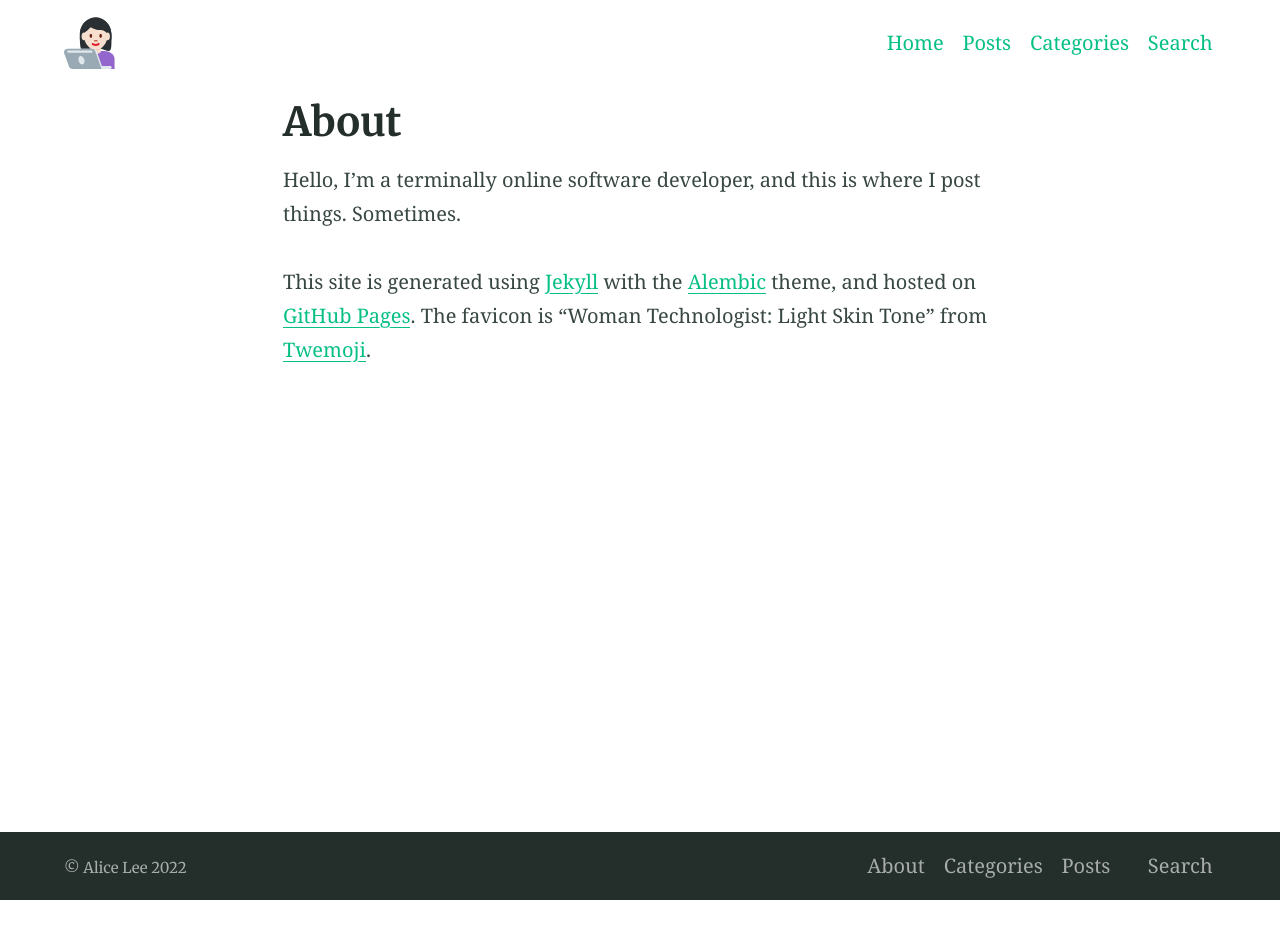
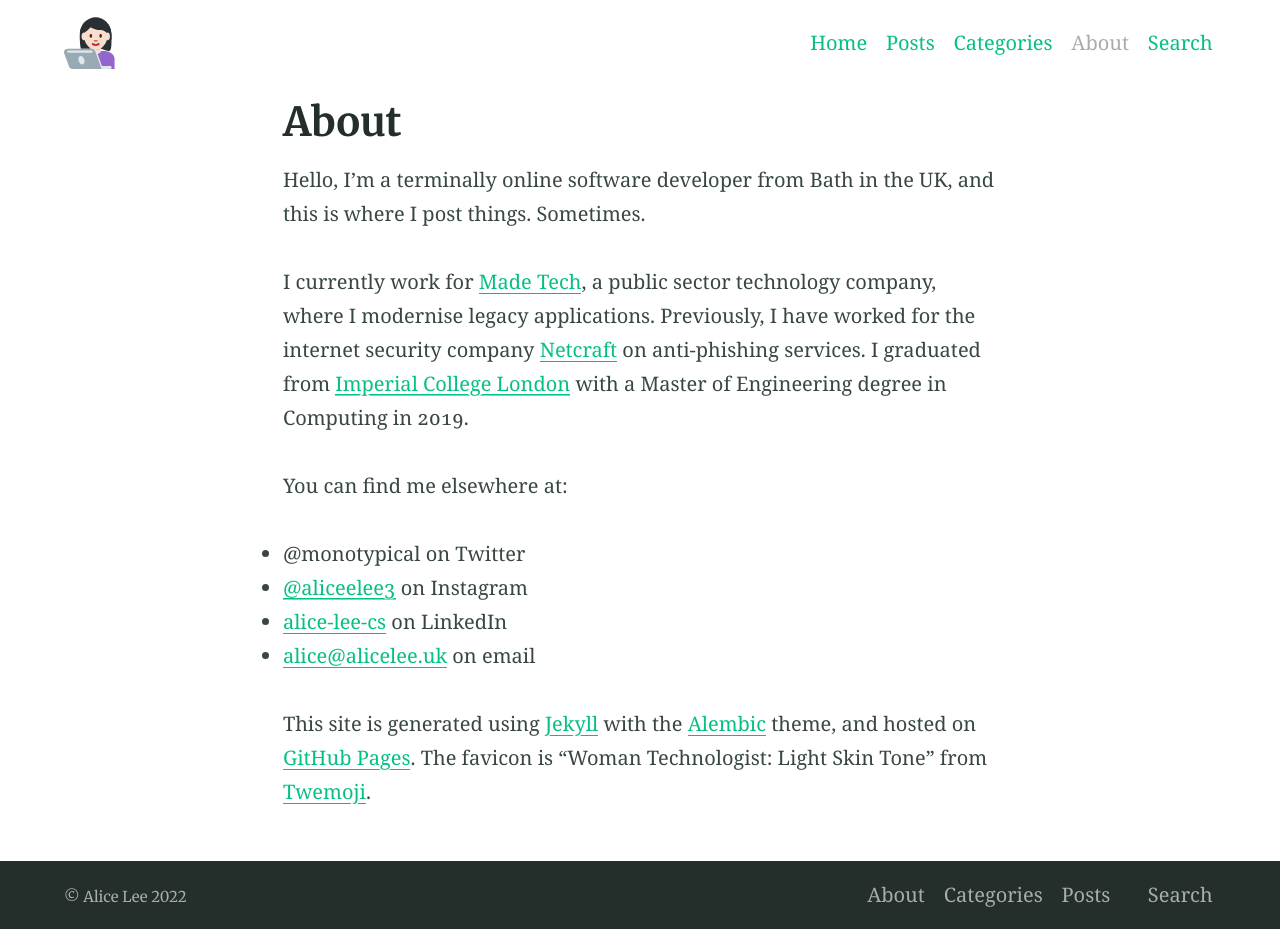
Before and after one commit to monotypical/monotypical.github.io, a Jekyll site: the page built from about.md, in a window 1280 px wide. Built offline with Jekyll 4.4.1, drawn with Linux system fonts in a browser that asks for light colours; before the commit the page ends 900 px from its top, so only the background shows below that.

Commit message:
Expand about section

```diff
--- a/_config.yml
+++ b/_config.yml
@@ -109,6 +109,8 @@ navigation_header:
   url: /posts/
 - title: Categories
   url: /categories/
+- title: About
+  url: /about/
 - title: Search
   url: /search/
 
--- a/about.md
+++ b/about.md
@@ -2,6 +2,14 @@
 title: About
 ---
 
-Hello, I'm a terminally online software developer, and this is where I post things. Sometimes.
+Hello, I'm a terminally online software developer from Bath in the UK, and this is where I post things. Sometimes.
+
+I currently work for [Made Tech](https://www.madetech.com/), a public sector technology company, where I modernise legacy applications. Previously, I have worked for the internet security company [Netcraft](https://www.netcraft.com/) on anti-phishing services. I graduated from [Imperial College London](https://www.imperial.ac.uk/computing/) with a Master of Engineering degree in Computing in 2019.
+
+You can find me elsewhere at:
+- @monotypical on Twitter
+- [@aliceelee3](https://www.instagram.com/aliceelee3/) on Instagram
+- [alice-lee-cs](https://www.linkedin.com/in/alice-lee-cs/) on LinkedIn
+- [alice@alicelee.uk](mailto:alice@alicelee.uk) on email
 
 This site is generated using [Jekyll](https://jekyllrb.com/) with the [Alembic](https://github.com/daviddarnes/alembic) theme, and hosted on [GitHub Pages](https://pages.github.com/). The favicon is  "Woman Technologist: Light Skin Tone" from [Twemoji](https://twemoji.twitter.com/).
```
